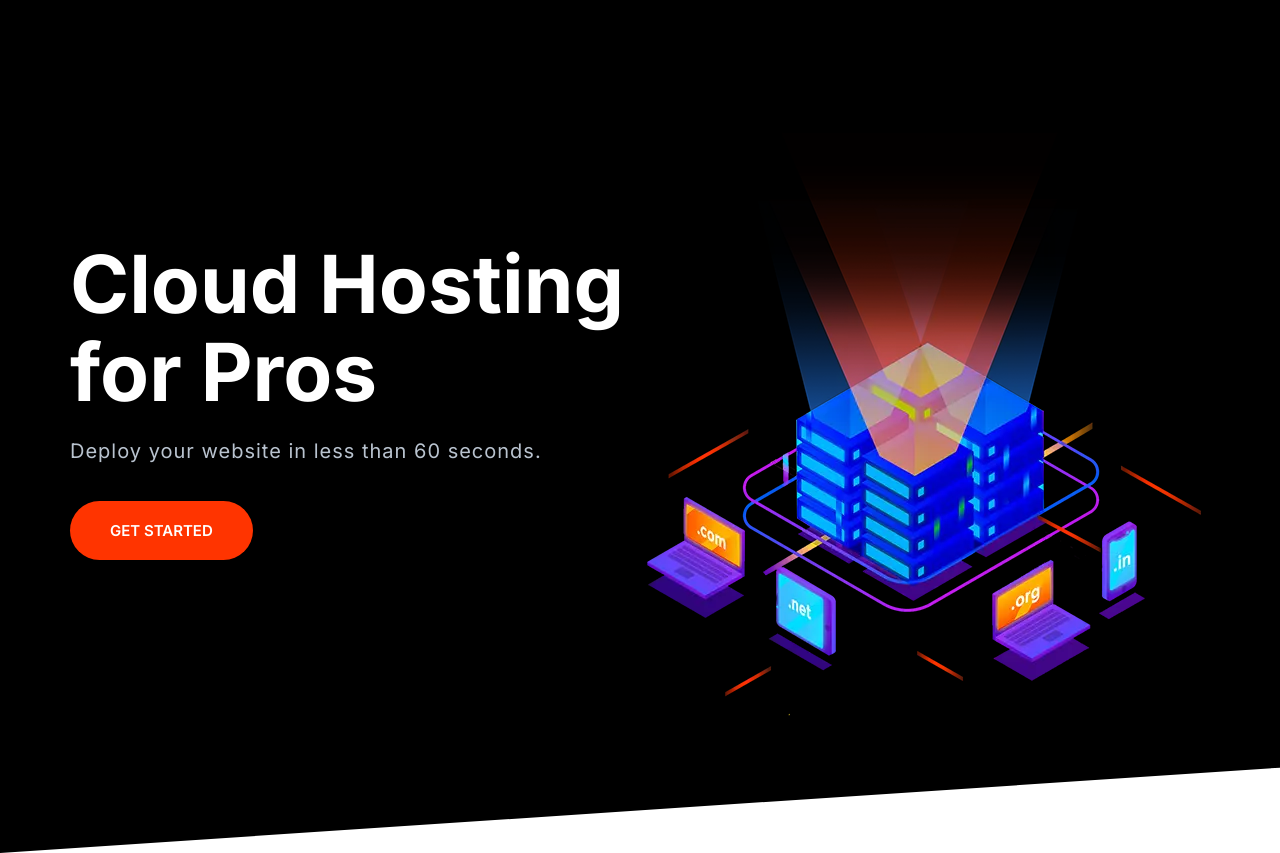
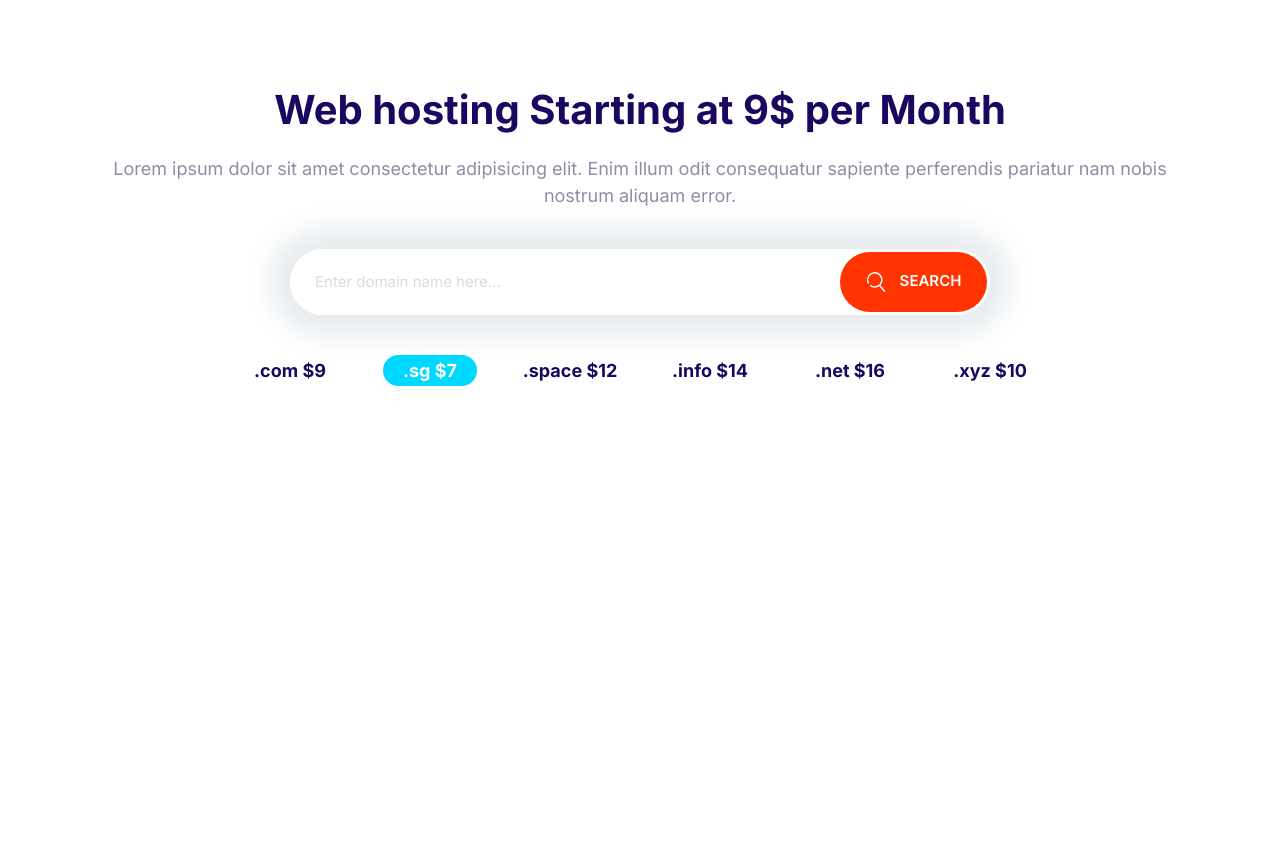
Before and after one commit to Ahmed-Oraby/moshify, a website built with Parcel: page test.html in a window 1280 px wide. After the commit the page ends 800 px from the top, so only its background shows below. Built offline with nearby package versions, Linux system fonts and the light colour scheme.

Commit message:
Fixing some issues.

```diff
--- a/css/style.css
+++ b/css/style.css
@@ -811,7 +811,7 @@ input::placeholder {
 
 .domain-block__prices {
     display: grid;
-    grid-template-columns: repeat(2, 1fr);
+    grid-template-columns: repeat(2, minmax(0, 1fr));
     grid-template-rows: repeat(2, 6rem);
     gap: 2rem 4rem;
     font-size: 2rem;
--- a/test.html
+++ b/test.html
@@ -22,25 +22,31 @@
         <script src="js/app.js" defer></script>
     </head>
     <body>
-        <section class="hero block block--bg-dark block--skew-left">
-            <div class="container grid grid--cols-2">
-                <header class="block__header">
-                    <h1 class="block__title">Cloud Hosting for Pros</h1>
-                    <p class="hero__text">Deploy your website in less than 60 seconds.</p>
-                    <a href="#" class="hero__btn btn btn--accent btn--stretched">Get Started</a>
-                </header>
-                <picture>
-                    <source
-                        type="image/webp"
-                        srcset="images/banner.webp 1x, images/banner@2x.webp 2x"
-                    />
-                    <source
-                        type="image/png"
-                        srcset="images/banner.png 1x, images/banner@2x.png 2x"
-                    />
-                    <img class="hero__image" src="images/banner.png" alt="" />
-                </picture>
+        <section id="domain-section" class="block domain-block container">
+            <header class="block__header">
+                <h2 class="block__title">Web hosting Starting at 9$ per Month</h2>
+                <p>
+                    Lorem ipsum dolor sit amet consectetur adipisicing elit. Enim illum odit
+                    consequatur sapiente perferendis pariatur nam nobis nostrum aliquam error.
+                </p>
+            </header>
+            <div class="input-group">
+                <input type="text" class="input" placeholder="Enter domain name here..." />
+                <button class="btn btn--accent">
+                    <svg class="icon icon--white">
+                        <use xlink:href="images/sprite.svg#search"></use>
+                    </svg>
+                    Search
+                </button>
             </div>
+            <ul class="list domain-block__prices">
+                <li><span class="badge">.com $9</span></li>
+                <li><span class="badge badge--secondary">.sg $7</span></li>
+                <li><span class="badge">.space $12</span></li>
+                <li><span class="badge">.info $14</span></li>
+                <li><span class="badge">.net $16</span></li>
+                <li><span class="badge">.xyz $10</span></li>
+            </ul>
         </section>
     </body>
 </html>
```
Also changed, not shown: 1 other file.
